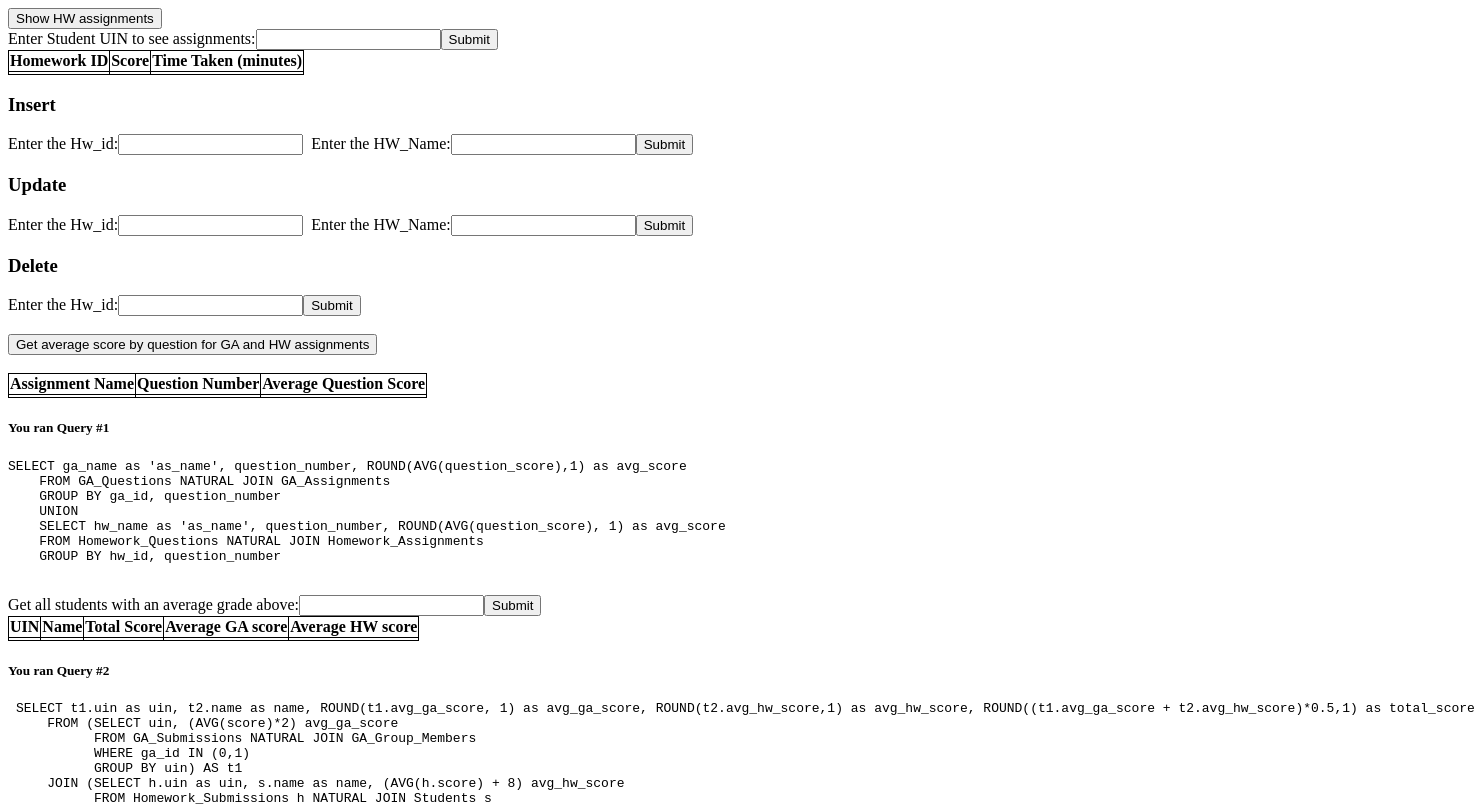
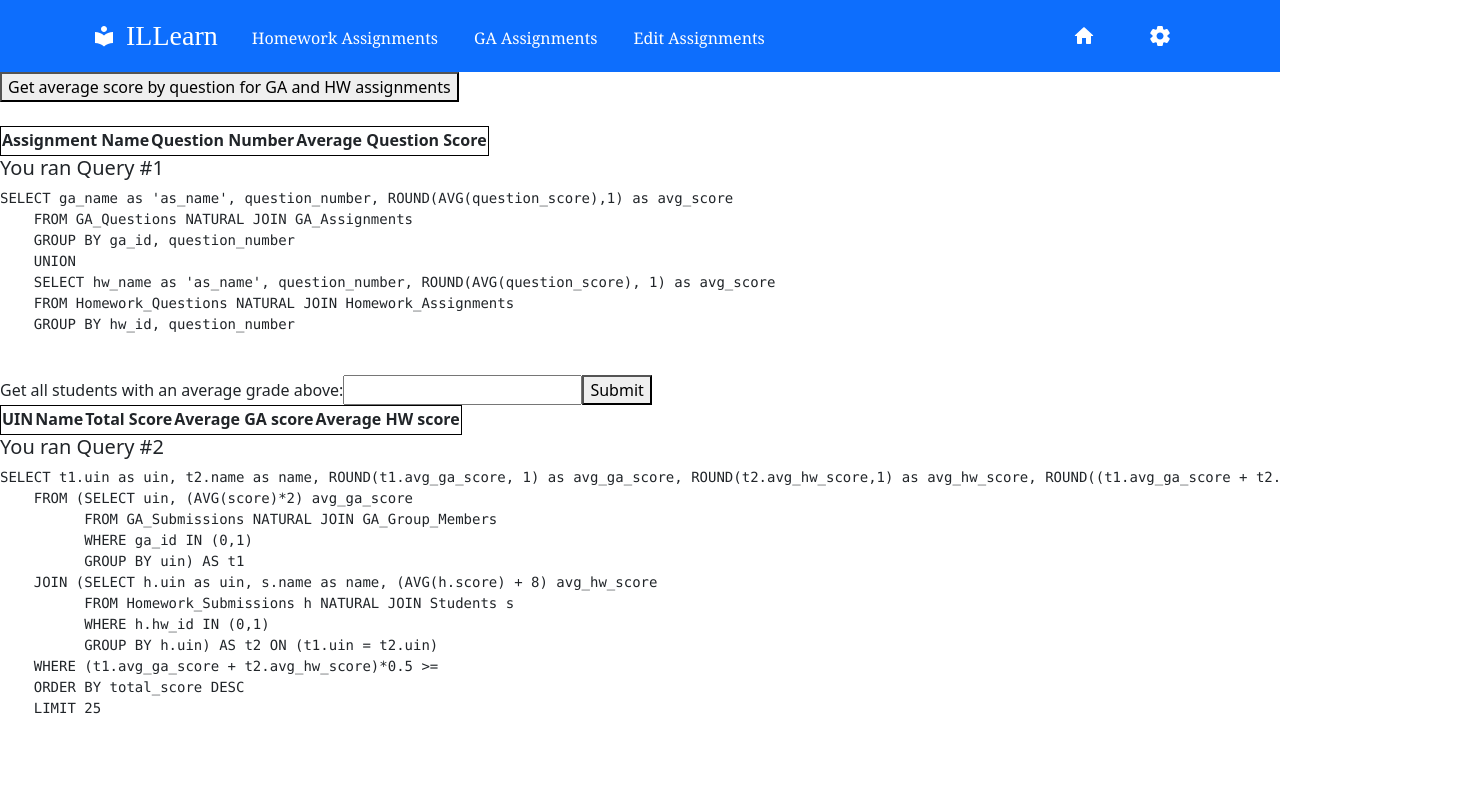
Before and after one commit to Alexwwwwww/fa22-cs411-A-team050-SQLater, a React (Create React App) app in the folder frontend/: page / in a window 1280 px wide. Shown: the top 806 px of the page, 1475 px wide, since content can reach past the window. Built offline with nearby package versions, Linux system fonts and the light colour scheme.

Commit message:
added navbar

```diff
--- a/frontend/src/App.js
+++ b/frontend/src/App.js
@@ -1,21 +1,25 @@
 import React from "react";
 import "./App.css";
 import Assignments from "./components/Assignments.js";
-import Insert from "./components/Insert.js";
-import Update from "./components/Update";
-import Delete from "./components/Delete";
-import Query1 from "./components/Query1";
-import Query2 from "./components/Query2";
+import NavBar from "./NavBar";
+import { BrowserRouter, Route, Routes } from "react-router-dom";
+import HomePage from "./components/HomePage";
+import HWPage from "./components/HWPage";
+import GAPage from "./components/GAPage";
+import EditPage from "./components/EditPage";
 
 function App() {
   return (
     <>
-      <Assignments />
-      <Insert />
-      <Update />
-      <Delete />
-      <Query1 />
-      <Query2 />
+      <NavBar />
+      <BrowserRouter>
+        <Routes>
+          <Route path="/" element={<HomePage />} />
+          <Route path="/hw" element={<HWPage />} />
+          <Route path="/ga" element={<GAPage />} />
+          <Route path="/edit" element={<EditPage />} />
+        </Routes>
+      </BrowserRouter>
     </>
   );
 }
--- /dev/null
+++ b/frontend/src/NavBar.css
@@ -0,0 +1,24 @@
+.logo{
+font-family: 'Copse';
+font-style: normal;
+font-weight: 400;
+font-size: 28px;
+color: #FFFFFF;
+}
+
+.link{
+font-family: Cambria, Cochin, Georgia, Times, 'Times New Roman', serif;
+font-style: normal;
+font-weight: 400;
+font-size: 16px;
+margin-top: 3px;
+color: #FFFFFF;
+margin-left: 10px;
+margin-right: 10px;
+}
+
+.home-style {
+color: #FFFFFF;
+margin-left: 10px;
+margin-right: 10px;
+}
--- /dev/null
+++ b/frontend/src/NavBar.js
@@ -0,0 +1,48 @@
+import Container from "react-bootstrap/Container";
+import Nav from "react-bootstrap/Nav";
+import Navbar from "react-bootstrap/Navbar";
+import "bootstrap/dist/css/bootstrap.min.css";
+import "./NavBar.css";
+import HomeRoundedIcon from "@mui/icons-material/HomeRounded";
+import SettingsRoundedIcon from "@mui/icons-material/SettingsRounded";
+import LocalLibraryIcon from "@mui/icons-material/LocalLibrary";
+import { IconButton } from "@mui/material";
+const NavBar = () => {
+  return (
+    <>
+      <Navbar bg="primary" variant="dark">
+        <Container>
+          <LocalLibraryIcon className="home-style" />
+          <Navbar.Brand className="logo" href="/">
+            ILLearn
+          </Navbar.Brand>
+          <Nav className="me-auto">
+            <Nav.Link className="link" href="hw">
+              Homework Assignments
+            </Nav.Link>
+            <Nav.Link className="link" href="ga">
+              GA Assignments
+            </Nav.Link>
+            <Nav.Link className="link" href="edit">
+              Edit Assignments
+            </Nav.Link>
+          </Nav>
+          <Nav>
+            <Nav.Link href="/">
+              <IconButton>
+                <HomeRoundedIcon fontSize="medium" className="home-style" />
+              </IconButton>
+            </Nav.Link>
+            <Nav.Link href="/">
+              <IconButton>
+                <SettingsRoundedIcon fontSize="medium" className="home-style" />
+              </IconButton>
+            </Nav.Link>
+          </Nav>
+        </Container>
+      </Navbar>
+    </>
+  );
+};
+
+export default NavBar;
--- /dev/null
+++ b/frontend/src/components/EditPage.js
@@ -0,0 +1,16 @@
+import React from 'react'
+import Insert from './Insert';
+import Update from './Update';
+import Delete from './Delete';
+
+const EditPage = () => {
+  return (
+    <>
+    <Insert />
+    <Update />
+    <Delete />
+    </>
+  )
+}
+
+export default EditPage;
--- /dev/null
+++ b/frontend/src/components/GAPage.js
@@ -0,0 +1,9 @@
+import React from 'react'
+
+const GAPage = () => {
+  return (
+    <div>GAPage</div>
+  )
+}
+
+export default GAPage
--- /dev/null
+++ b/frontend/src/components/HWPage.js
@@ -0,0 +1,12 @@
+import React from 'react';
+import Assignments from './Assignments';
+
+const HWPage = () => {
+  return (
+    <>
+    <Assignments />
+    </>
+  )
+}
+
+export default HWPage
--- /dev/null
+++ b/frontend/src/components/HomePage.js
@@ -0,0 +1,14 @@
+import React from "react";
+import Query1 from "./Query1";
+import Query2 from "./Query2";
+
+const HomePage = () => {
+  return (
+    <>
+      <Query1 />
+      <Query2 />
+    </>
+  );
+};
+
+export default HomePage;
```
Also changed, not shown: frontend/package.json (+7 -0 lines), 1 other file (tests, documents, lock files or other folders).
